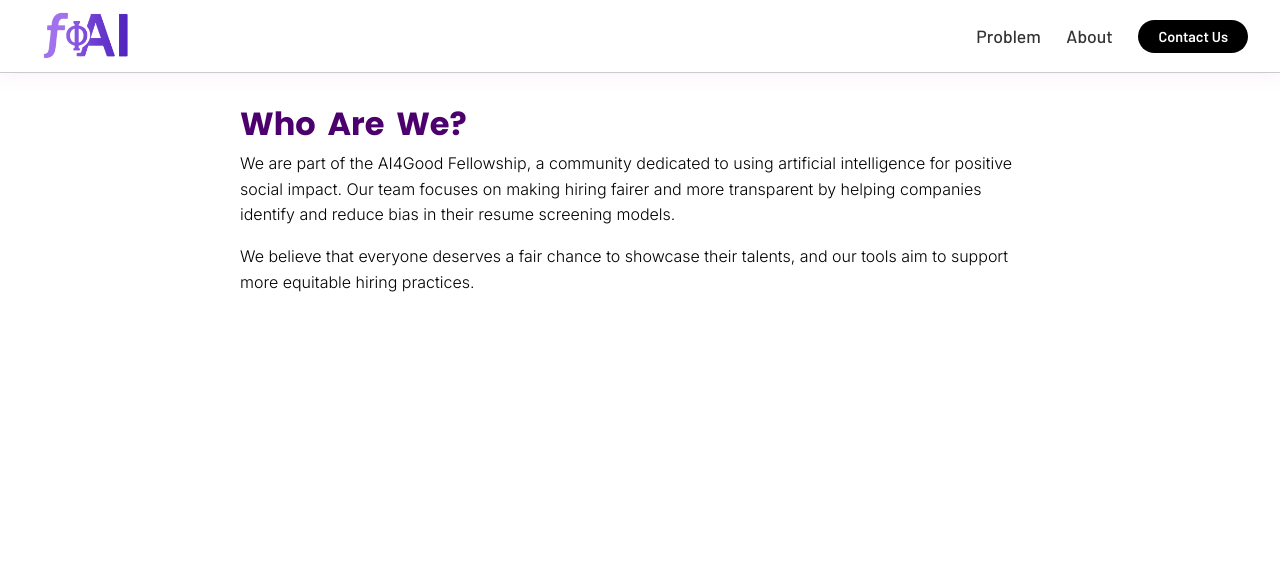
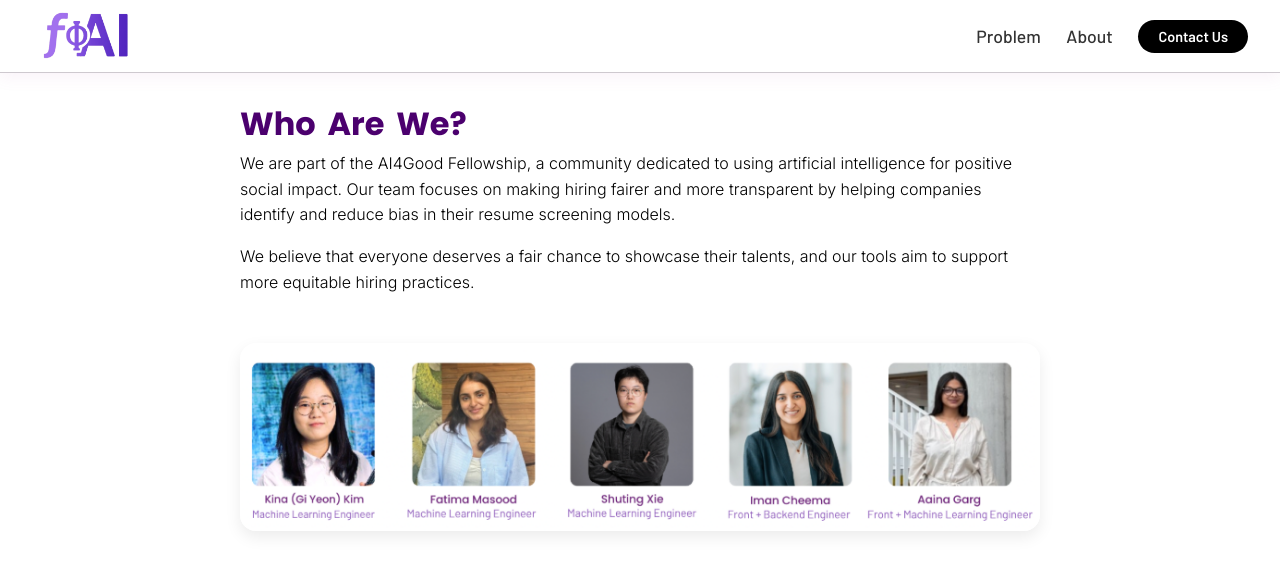
Before and after one commit to imancheema/fAI, a React (Create React App) app in the folder frontend/: page /about in a window 1280 px wide. Shown: the top 572 px of the page. Built offline with nearby package versions, Linux system fonts and the light colour scheme.

Commit message:
Adds image to About page

```diff
--- a/frontend/src/screens/AboutPage.tsx
+++ b/frontend/src/screens/AboutPage.tsx
@@ -1,5 +1,5 @@
 import React from "react";
-import equityImg from "../assets/equity.png";
+import teamPhoto from "../assets/TeamPhoto.png";
 import "./ProblemPage.css";
 
 const AboutPage = () => (
@@ -16,11 +16,11 @@ const AboutPage = () => (
         We believe that everyone deserves a fair chance to showcase their
         talents, and our tools aim to support more equitable hiring practices.
       </p>
-      {/* <img
-        src={equityImg}
+      <img
+        src={teamPhoto}
         alt="Equity illustration"
         className="content-image"
-      /> */}
+      />
     </div>
   </div>
 );
```
Also changed, not shown: frontend/src/assets/TeamPhoto.png (added).
